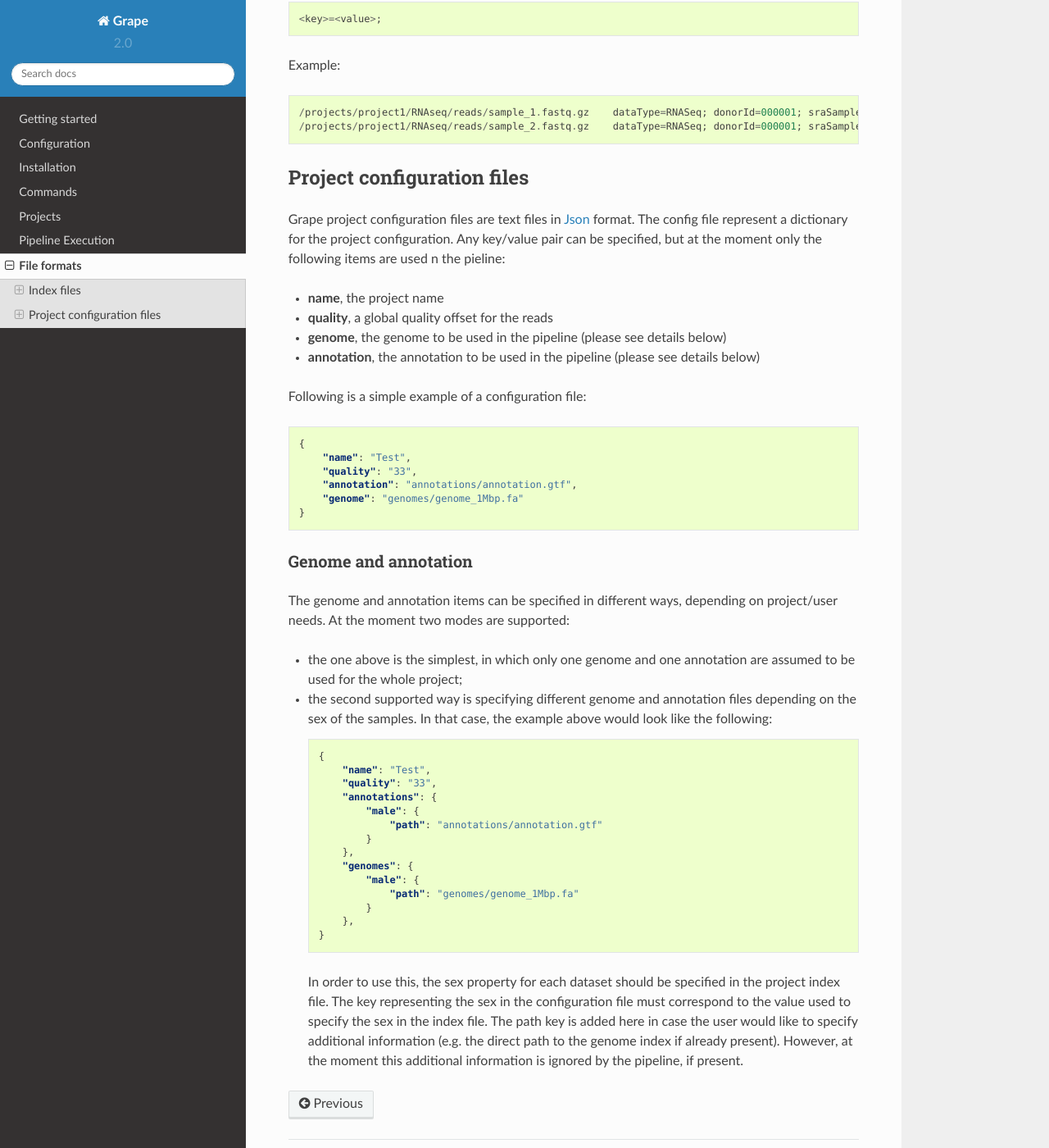
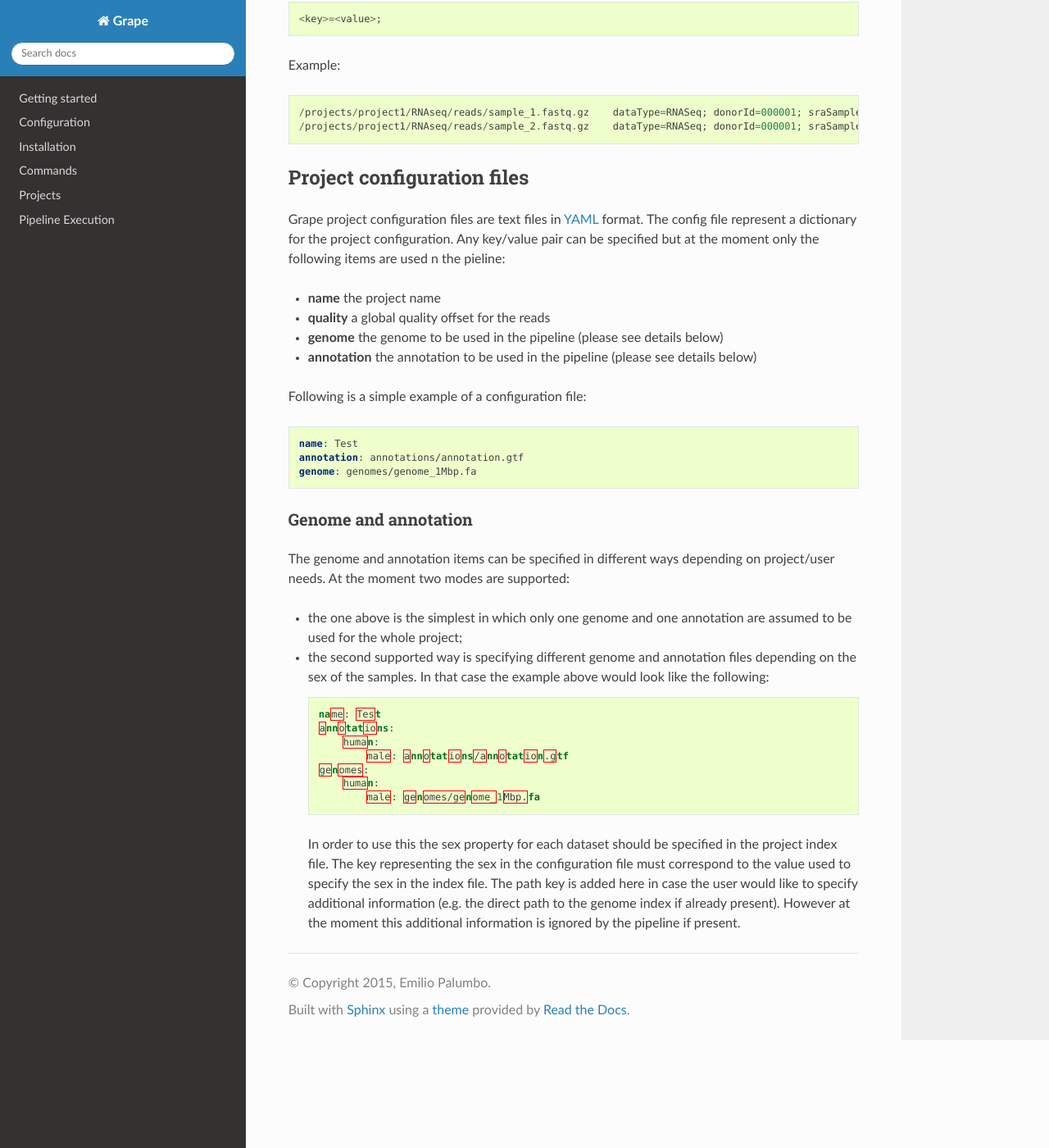
Before and after one commit to grape-pipeline/grape, a Sphinx documentation site: the page built from docs/source/file_formats.rst, in a window 1280 px wide and 1400 px high, scrolled down 523 px. Shown: the whole window at 82% size. Built offline with Sphinx 7.4.7 and the Read the Docs theme 2.0.0, drawn with Linux system fonts in a browser that asks for light colours; formulas are drawn with MathJax 3.

Commit message:
Update documentation - WIP

```diff
--- a/docs/source/conf.py
+++ b/docs/source/conf.py
@@ -13,7 +13,7 @@
 
 from os import environ
 from datetime import date
-from grape import __version__ as grape_version
+#from grape import __version__ as grape_version
 
 # If extensions (or modules to document with autodoc) are in another directory,
 # add these directories to sys.path here. If the directory is relative to the
@@ -58,9 +58,9 @@ copyright = ', '.join(copy)
 # built documents.
 #
 # The short X.Y version.
-version = grape_version.split('-')[0]
+#version = grape_version.split('-')[0]
 # The full version, including alpha/beta/rc tags.
-release = grape_version
+#release = grape_version
 
 # The language for content autogenerated by Sphinx. Refer to documentation
 # for a list of supported languages.
--- a/docs/source/file_formats.rst
+++ b/docs/source/file_formats.rst
@@ -32,47 +32,41 @@ Example::
 Project configuration files
 ===========================
 
-Grape project configuration files are text files in `Json <http://www.json.org/>`_ format. The config file represent a dictionary for the project configuration. Any key/value pair can be specified, but at the moment only the following items are used n the pieline:
+Grape project configuration files are text files in `YAML <http://http://www.yaml.org//>`_ format. The config file represent a dictionary for the project configuration. Any key/value pair can be specified but at the moment only the following items are used n the pieline:
 
-- **name**, the project name
-- **quality**, a global quality offset for the reads
-- **genome**, the genome to be used in the pipeline (please see details below)
-- **annotation**, the annotation to be used in the pipeline (please see details below)
+- **name** the project name
+- **quality** a global quality offset for the reads
+- **genome** the genome to be used in the pipeline (please see details below)
+- **annotation** the annotation to be used in the pipeline (please see details below)
 
 Following is a simple example of a configuration file:
 
-.. code-block:: json
+.. code-block:: yaml
 
-    {
-        "name": "Test",
-        "quality": "33",
-        "annotation": "annotations/annotation.gtf",
-        "genome": "genomes/genome_1Mbp.fa"
-    }
+    name: Test
+    annotation: annotations/annotation.gtf
+    genome: genomes/genome_1Mbp.fa
 
 Genome and annotation
 ---------------------
 
-The genome and annotation items can be specified in different ways, depending on project/user needs. At the moment two modes are supported:
+The genome and annotation items can be specified in different ways depending on project/user needs. At the moment two modes are supported:
 
-- the one above is the simplest, in which only one genome and one annotation are assumed to be used for the whole project;
-- the second supported way is specifying different genome and annotation files depending on the sex of the samples. In that case, the example above would look like the following:
+- the one above is the simplest in which only one genome and one annotation are assumed to be used for the whole project;
+- the second supported way is specifying different genome and annotation files depending on the sex of the samples. In that case the example above would look like the following:
 
   .. code-block:: json
 
-    {
-        "name": "Test",
-        "quality": "33",
-        "annotations": {
-            "male": {
-                "path": "annotations/annotation.gtf"
-            }
-        },
-        "genomes": {
-            "male": {
-                "path": "genomes/genome_1Mbp.fa"
-            }
-        },
-    }
 
-  In order to use this, the sex property for each dataset should be specified in the project index file. The key representing the sex in the configuration file must correspond to the value used to specify the sex in the index file. The path key is added here in case the user would like to specify additional information (e.g. the direct path to the genome index if already present). However, at the moment this additional information is ignored by the pipeline, if present.
+        name: Test
+        annotations:
+            human:
+                male: annotations/annotation.gtf
+        genomes:
+            human:
+                male: genomes/genome_1Mbp.fa
+
+
+
+
+  In order to use this the sex property for each dataset should be specified in the project index file. The key representing the sex in the configuration file must correspond to the value used to specify the sex in the index file. The path key is added here in case the user would like to specify additional information (e.g. the direct path to the genome index if already present). However at the moment this additional information is ignored by the pipeline if present.
--- a/docs/source/getting_started.rst
+++ b/docs/source/getting_started.rst
@@ -33,8 +33,6 @@ Execute the following command to run the test pipeline on your local machine::
 
     grape2 $ grape run --genome /path/to/genome --annotation /path/to/annotation --index test-index.tsv
 
-To submit the pipeline to a HPC cluster environment you need to work a bit with you GRAPE :ref:`configuration`.
-
 For more information about running GRAPE please see :ref:`execution`.
 
 .. Links
--- a/docs/source/index.rst
+++ b/docs/source/index.rst
@@ -22,10 +22,6 @@ Contents:
    Commands <cli>
    projects
    execution
-   file_formats
-
-
-
 
 .. Indices and tables
    ==================
```
Also changed, not shown: docs/source/cli.rst (+7 -16 lines), docs/source/configuration.rst (+26 -8 lines).
